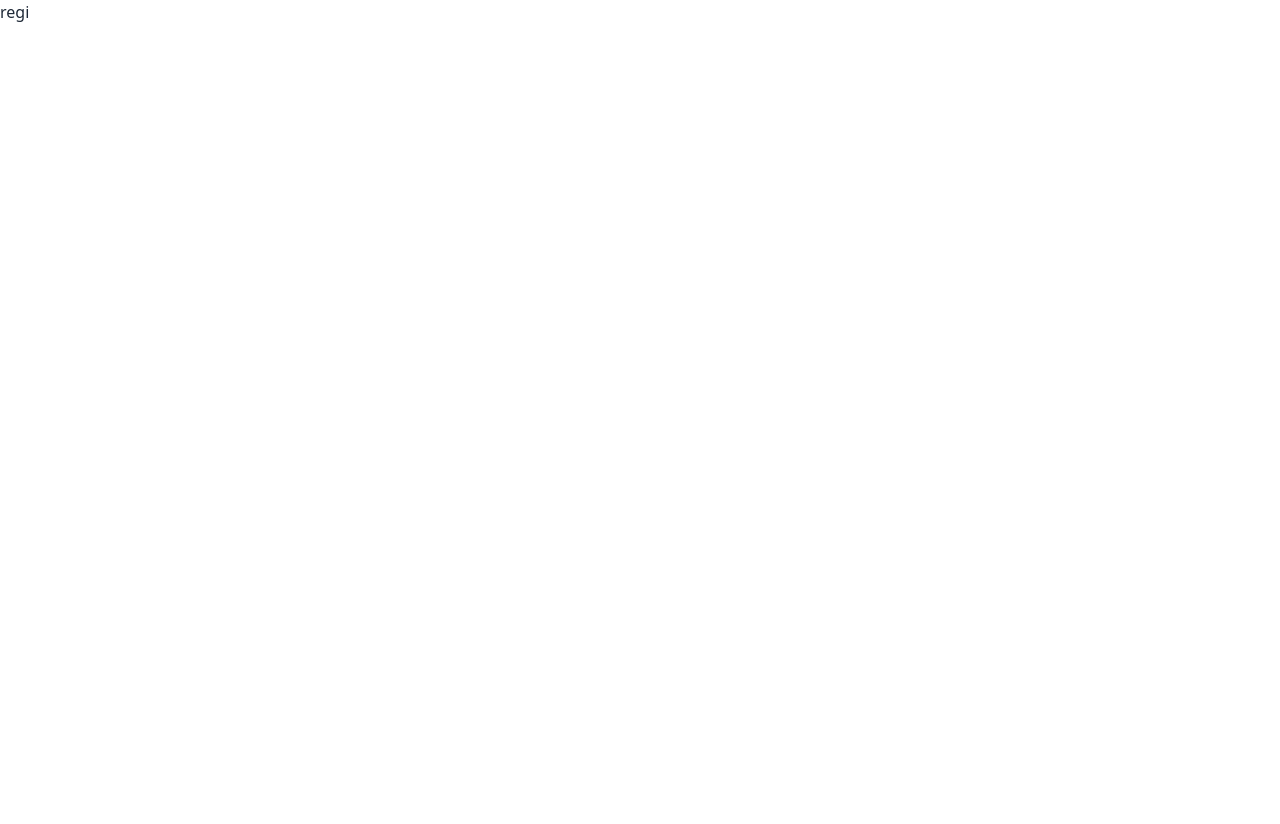
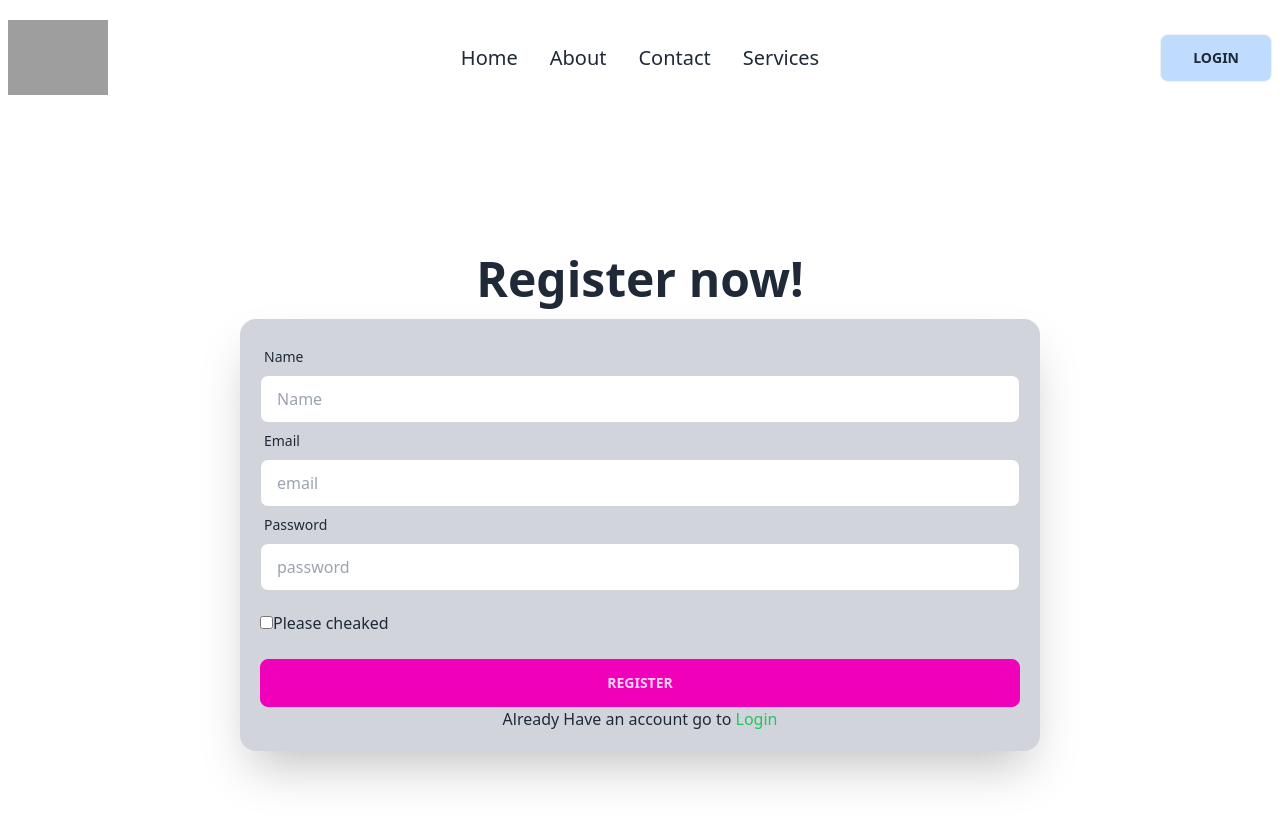
Before and after one commit to xunaiet-faruk/Wedding-Project, a React (Vite) app: page /register in a window 1280 px wide. Shown: the top 824 px of the page. Before the commit the page ends 800 px from the top, so only its background shows below. Built offline with nearby package versions, Linux system fonts and the light colour scheme; no server answers; grey boxes are pictures that could not be loaded.

Commit message:
private route

```diff
--- a/package.json
+++ b/package.json
@@ -10,6 +10,7 @@
     "preview": "vite preview"
   },
   "dependencies": {
+    "firebase": "^10.4.0",
     "localforage": "^1.10.0",
     "match-sorter": "^6.3.1",
     "react": "^18.2.0",
--- /dev/null
+++ b/src/Configcontext/Context.jsx
@@ -0,0 +1,47 @@
+import { createContext, useEffect, useState } from "react";
+import { useLoaderData } from "react-router-dom";
+import { createUserWithEmailAndPassword, getAuth, onAuthStateChanged, signInWithEmailAndPassword, signOut } from "firebase/auth";
+import app from "../Firebase/Firebase";
+export const Authcontext = createContext(null)
+const Context = ({ children }) => {
+    const [user, setStay] = useState(null)
+    const auth = getAuth(app);
+
+    const createuser = (email, password) => {
+        return createUserWithEmailAndPassword(auth, email, password)
+    }
+
+    const signin = (email, password) => {
+        return signInWithEmailAndPassword(auth, email, password)
+    }
+
+    const logout = () => {
+        return signOut(auth)
+    }
+
+    useEffect(() => {
+
+        const unsubscribe = onAuthStateChanged(auth, currenuser => {
+            setStay(currenuser)
+            console.log('user login here', currenuser)
+        })
+        return () => {
+            unsubscribe();
+        }
+
+
+    }, [])
+
+    const Authemail = { createuser, signin, signOut, logout, user }
+
+    return (
+
+        <Authcontext.Provider value={Authemail}>
+
+            {children}
+
+        </Authcontext.Provider>
+    );
+};
+
+export default Context;
--- /dev/null
+++ b/src/Firebase/Firebase.js
@@ -0,0 +1,18 @@
+// Import the functions you need from the SDKs you need
+import { initializeApp } from "firebase/app";
+// TODO: Add SDKs for Firebase products that you want to use
+// https://firebase.google.com/docs/web/setup#available-libraries
+
+// Your web app's Firebase configuration
+const firebaseConfig = {
+    apiKey: "AIzaSyAYNh0EnDDTJSMmCp1a7BQT5IDJGD80YHU",
+    authDomain: "wedding-related-projeact.firebaseapp.com",
+    projectId: "wedding-related-projeact",
+    storageBucket: "wedding-related-projeact.appspot.com",
+    messagingSenderId: "216248493221",
+    appId: "1:216248493221:web:85dc99d24d31ff7808d94c"
+};
+
+// Initialize Firebase
+const app = initializeApp(firebaseConfig);
+export default app;
--- a/src/Navbar/Navbar.jsx
+++ b/src/Navbar/Navbar.jsx
@@ -1,9 +1,23 @@
+import { useContext } from "react";
 import { Link, NavLink } from "react-router-dom";
+import { Authcontext } from "../Configcontext/Context";
 
 
 const Navbar = () => {
+    const { user, logout } = useContext(Authcontext)
 
-const links =<>
+const handleclick = () =>{
+    logout()
+    .then(() =>{
+        console.log('user succecfully')
+    })
+    .catch(error =>{
+        console.log(error)
+    })
+}
+
+
+    const links = <>
 
         <li>
             <NavLink
@@ -49,8 +63,10 @@ const links =<>
 
     </>
 
+
+
     return (
-        <div className="navbar max-w-7xl mx-auto  pt-5 ">
+        <div className="navbar max-w-7xl mx-auto   pt-5 ">
             <div className="navbar-start ">
                 <div className="dropdown">
                     <label tabIndex={0} className="btn btn-ghost lg:hidden">
@@ -69,10 +85,22 @@ const links =<>
                 </ul>
             </div>
             <div className="navbar-end">
+                {
+
+                    user ?
+
+
+                            <button onClick={handleclick} className="btn bg-blue-200 font-bold px-8">Sign out</button>
+
+
+                        :
+
                         <Link to='/login'>
-
                         <button className="btn bg-blue-200 font-bold px-8">Login</button>
                         </Link>
+
+
+                }
             </div>
         </div>
     );
--- a/src/Pages/Login/Login.jsx
+++ b/src/Pages/Login/Login.jsx
@@ -1,10 +1,70 @@
+import { Link, useLocation, useNavigate } from "react-router-dom";
+import Navbar from "../../Navbar/Navbar";
+import { useContext } from "react";
+import { Authcontext } from "../../Configcontext/Context";
+
+const Login = () => {
+
+const {signin} =useContext(Authcontext);
+const location =useLocation();
+const navigate =useNavigate()
+
+const handlelogin = e =>{
+    e.preventDefault()
+    const email =e.target.email.value
+    const password =e.target.password.value;
+    signin(email,password)
+    .then(res =>{
+        console.log(res.user)
+        navigate(location ? location?.state : '/')
+    })
+    .catch(error =>{
+        console.log(error)
+    })
+
+}
+
+    return (
 
 
-const Login = () => {
-    return (
-        <div>
+        <>
+         <Navbar></Navbar>
+        <div className="hero min-h-screen ">
 
+            <div className="hero-content flex-col ">
+                <div className="text-center ">
+                    <h1 className="text-5xl font-bold">Login now!</h1>
+                </div>
+                <div className="card flex-shrink-0 w-[800px] p-5 shadow-2xl bg-blue-100">
+                    <form onSubmit={handlelogin}>
+                        <div className="form-control">
+                            <label className="label">
+                                <span className="label-text">Email</span>
+                            </label>
+                            <input type="email" placeholder="email" name="email" className="input input-bordered" required />
+                        </div>
+                        <div className="form-control">
+                            <label className="label">
+                                <span className="label-text">Password</span>
+                            </label>
+                            <input type="password" placeholder="password" name="password" className="input input-bordered" required />
+                         <div className="mt-5">
+                            <input type="checkbox" name="cheaked" id="" />
+                            <label htmlFor="task">Please cheaked</label>
+                         </div>
+                        </div>
+                        <div className="form-control mt-6">
+                            <button className="btn btn-primary">Login</button>
+                        </div>
+                    </form>
+                    <p className="text-center">please Register Please go to
+                        <Link className="text-green-500" to='/register'> Register</Link>
+                    </p>
+                </div>
+            </div>
         </div>
+        </>
+
     );
 };
 
--- a/src/Pages/Register/Register.jsx
+++ b/src/Pages/Register/Register.jsx
@@ -1,10 +1,74 @@
+import { useContext } from "react";
+import { Link } from "react-router-dom";
+import { Authcontext } from "../../Configcontext/Context";
+import Navbar from "../../Navbar/Navbar";
 
 
 const Register = () => {
+    const { createuser } = useContext(Authcontext)
+const handlesubmit = e =>{
+    const name =e.target.name.value
+    const email = e.target.email.value
+    const password = e.target.password.value;
+    console.log(name,email,password)
+    e.preventDefault()
+    createuser(email, password)
+        .then(res => {
+            console.log(res.user)
+        })
+        .catch(error => {
+            console.log(error)
+        })
+
+
+}
+
+
     return (
-        <div>
-            regi
+        <>
+
+        <Navbar></Navbar>
+                <div className="hero min-h-screen ">
+
+            <div className="hero-content flex-col ">
+                <div className="text-center ">
+                    <h1 className="text-5xl font-bold">Register now!</h1>
+                </div>
+                <div className="card flex-shrink-0 w-[800px] p-5 shadow-2xl bg-gray-300">
+                    <form onSubmit={handlesubmit}>
+
+                        <div className="form-control">
+                            <label className="label">
+                                <span className="label-text">Name</span>
+                            </label>
+                            <input type="text" placeholder="Name" name="name" className="input input-bordered" required />
+                        </div>
+                        <div className="form-control">
+                            <label className="label">
+                                <span className="label-text">Email</span>
+                            </label>
+                            <input type="email" placeholder="email" name="email" className="input input-bordered" required />
+                        </div>
+                        <div className="form-control">
+                            <label className="label">
+                                <span className="label-text">Password</span>
+                            </label>
+                            <input type="password" placeholder="password" name="password" className="input input-bordered" required />
+                            <div className="mt-5">
+                                <input type="checkbox" name="" id="" />
+                                <label htmlFor="task">Please cheaked</label>
+                            </div>
+                        </div>
+                        <div className="form-control mt-6">
+                            <button className="btn btn-secondary">Register</button>
+                        </div>
+                    </form>
+                    <p className="text-center">Already Have an account go to <Link className="text-green-500" to='/login'>Login</Link></p>
+                </div>
+            </div>
         </div>
+        </>
+
     );
 };
 
--- /dev/null
+++ b/src/Private/Private.jsx
@@ -0,0 +1,16 @@
+import { useContext } from "react";
+import { Authcontext } from "../Configcontext/Context";
+import { Navigate, useLocation } from "react-router-dom";
+
+const Private = ({children}) => {
+    const loaction =useLocation();
+    const {user} =useContext(Authcontext);
+    if(user){
+        return children;
+    }
+    return <Navigate state={loaction.pathname} to='/login'></Navigate>;
+
+
+};
+
+export default Private;
--- a/src/Route/Route.jsx
+++ b/src/Route/Route.jsx
@@ -7,6 +7,7 @@ import Register from '../Pages/Register/Register';
 import About from '../Pages/About/About';
 import Contact from '../Pages/Contact/Contact';
 import Singledetails from '../Pages/Singlecard/Singledetails';
+import Private from '../Private/Private';
 
 const Route=createBrowserRouter([
     {
@@ -40,7 +41,7 @@ const Route=createBrowserRouter([
           },
           {
             path:'/singledetails/:id',
-            element:<Singledetails></Singledetails>,
+            element: <Private><Singledetails></Singledetails></Private>,
             loader: () => fetch('/Wedding.json')
           }
 
--- a/src/main.jsx
+++ b/src/main.jsx
@@ -4,9 +4,12 @@ import ReactDOM from 'react-dom/client'
 import './index.css'
 import { RouterProvider } from 'react-router-dom'
 import Route from './Route/Route.jsx'
+import Context from './Configcontext/Context'
 
 ReactDOM.createRoot(document.getElementById('root')).render(
   <React.StrictMode>
-    <RouterProvider router={Route} />
+  <Context>
+      <RouterProvider router={Route} />
+  </Context>
   </React.StrictMode>,
 )
```
Also changed, not shown: 1 other file (tests, documents, lock files or other folders). Lines whose indentation alone changed are shown as unchanged.
